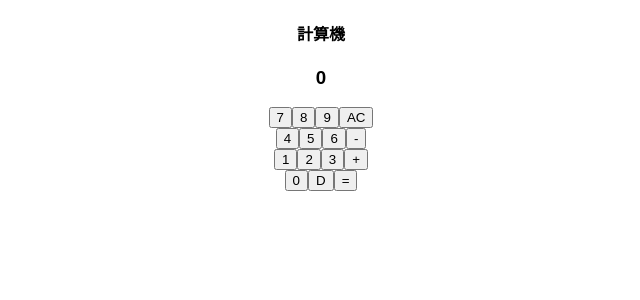
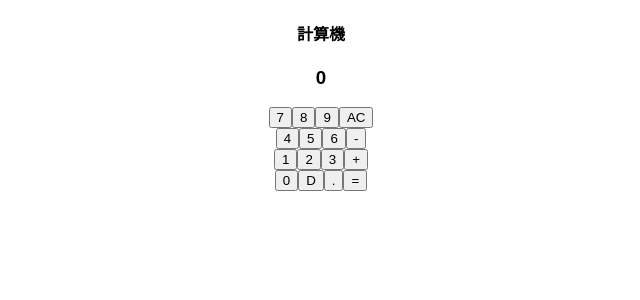
Before and after one commit to tokitsu/react-calculator, a React (Create React App) app: page / in a window 1280 px wide. Shown: the top 300 px of the page, without its empty margins (319-959 px from the left). Built offline with nearby package versions, Linux system fonts and the light colour scheme.

Commit message:
add dot button

```diff
--- a/src/components/ButtonPanel.tsx
+++ b/src/components/ButtonPanel.tsx
@@ -24,6 +24,7 @@ export const ButtonPanel = (props: {
       <div>
         <button onClick={() => props.buttonHandler("0")}>0</button>
         <button onClick={() => props.buttonHandler("D")}>D</button>
+        <button onClick={() => props.buttonHandler(".")}>.</button>
         <button onClick={() => props.buttonHandler("=")}>=</button>
       </div>
     </div>
```
